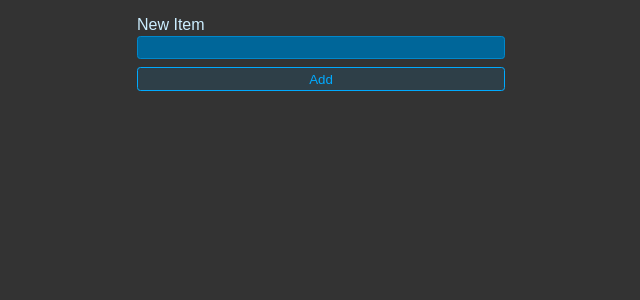
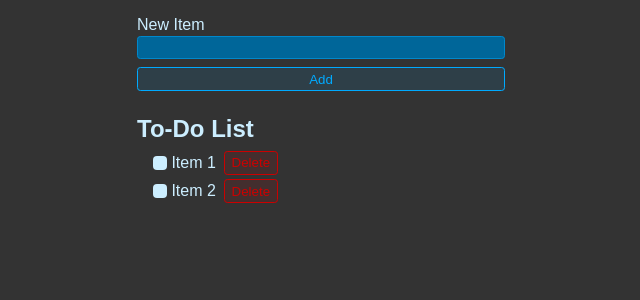
Before and after one commit to Alex-de-code/react-to-do-list-app, a React (Vite) app: page / in a window 1280 px wide. Shown: the top 300 px of the page, without its empty margins (319-959 px from the left). Built offline with nearby package versions, Linux system fonts and the light colour scheme.

Commit message:
added checkboxes to items along with a delete button

```diff
--- a/src/App.jsx
+++ b/src/App.jsx
@@ -1,11 +1,32 @@
 import "../src/styles.css"
 
 export default function App() {
-  return <form className="new-item-form">
+  return (
+    <>
+  <form className="new-item-form">
     <div className="form-row">
       <label htmlFor="item">New Item</label>
       <input type="text" id="item"/>
     </div>
     <button className="btn">Add</button>
   </form>
+  <h1 className="header"> To-Do List</h1>
+  <ul className="list">
+    <li>
+      <label>
+        <input type="checkbox" />
+        Item 1
+      </label>
+      <button className="btn btn-danger">Delete</button>
+    </li>
+    <li>
+      <label>
+        <input type="checkbox" />
+        Item 2
+      </label>
+      <button className="btn btn-danger">Delete</button>
+    </li>
+  </ul>
+  </>
+  )
 }
```
